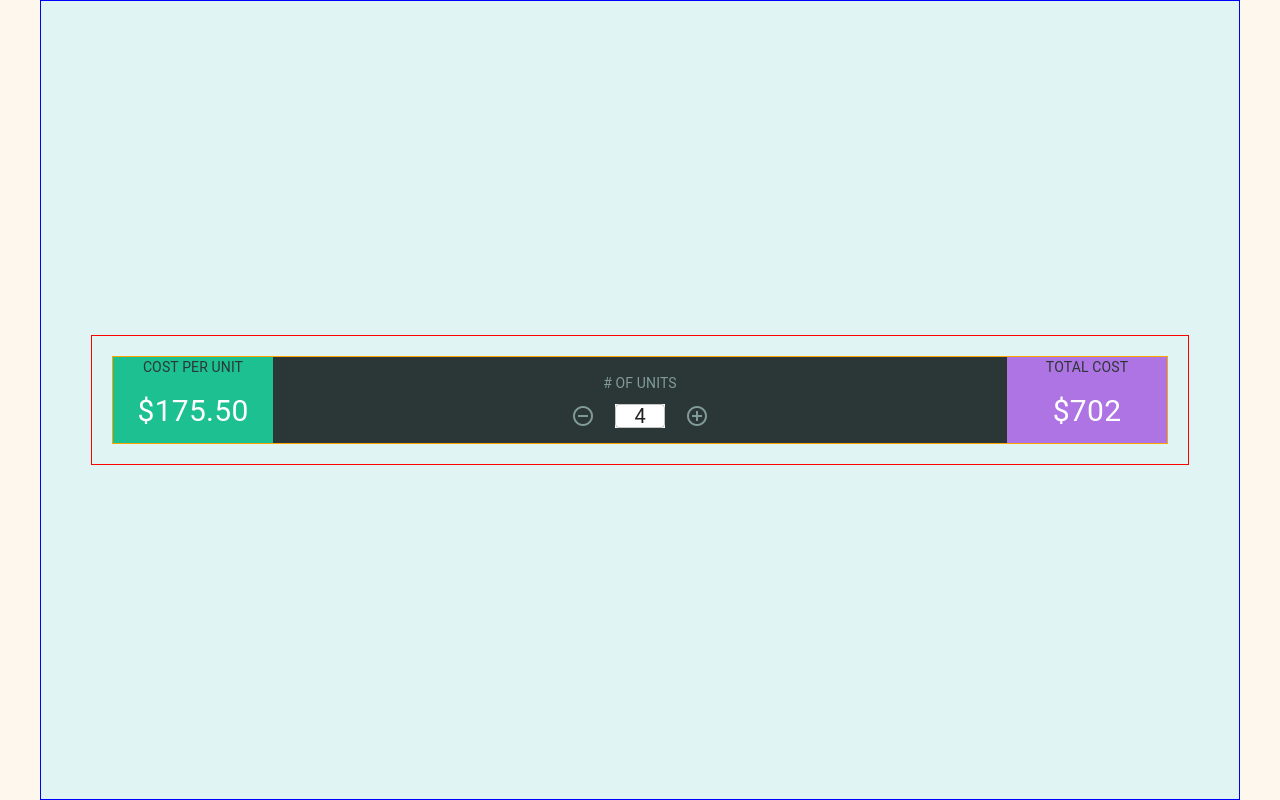
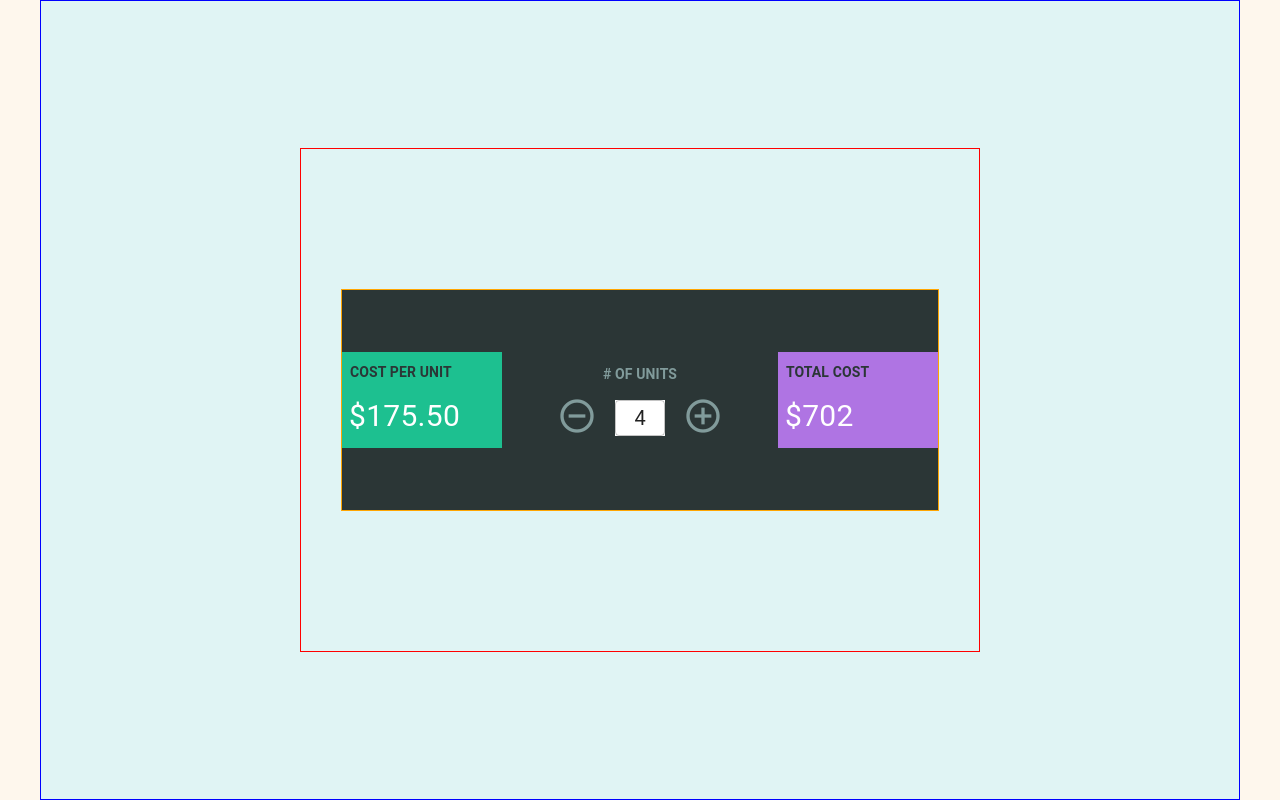
Before and after one commit to brianmgre/counter, a React (Create React App) app: page / in a window 1280 px wide. Built offline with nearby package versions, Linux system fonts and the light colour scheme.

Commit message:
added styles

```diff
--- a/src/components/styles/containerStyles.js
+++ b/src/components/styles/containerStyles.js
@@ -6,14 +6,17 @@ export const styles = theme => ({
     maxWidth: 1200,
     border: "1px solid blue",
     height: "100vh",
-    backgroundColor: "#E0F4F4"
+    backgroundColor: "#E0F4F4",
+    justifyContent: "center"
   },
 
   totalContainer: {
     border: "1px solid red",
-    width: "100%",
+    width: "680px",
     margin: "50px",
-    padding: 20
+    padding: 20,
+    margin: "163px",
+    padding: "140px 40px"
   },
 
   grid: {
@@ -22,7 +25,8 @@ export const styles = theme => ({
     border: "1px solid orange",
     textAlign: "center",
     justifyContent: "space-between",
-    backgroundColor: theme.palette.primary.main
+    backgroundColor: theme.palette.primary.main,
+    padding: "62px 0"
   },
 
   costContainer: {
@@ -37,7 +41,11 @@ export const styles = theme => ({
 
   title: {
     fontSize: 14,
-    color: theme.palette.primary.main
+    color: theme.palette.primary.main,
+    fontWeight: "bold",
+    textAlign: "left",
+    paddingLeft: 8,
+    marginTop: 10
   },
 
   costPer: {
@@ -50,16 +58,20 @@ export const styles = theme => ({
 
   cost: {
     fontSize: 30,
-    color: "white"
+    color: "white",
+    textAlign: "left",
+    paddingLeft: 7
   },
 
   unitForm: {
-    padding: "0 20px"
+    padding: "0 18px",
+    marginTop: "5px"
   },
 
   unitTitle: {
     color: "#819B9B",
-    fontSize: 14
+    fontSize: 14,
+    fontWeight: "bold"
   },
 
   input: {
@@ -69,6 +81,7 @@ export const styles = theme => ({
 
   addSubtract: {
     color: "#819B9B",
+    fontSize: "40px",
     "&:hover": {
       cursor: "pointer"
     }
@@ -77,6 +90,6 @@ export const styles = theme => ({
   resize: {
     fontSize: "20px",
     textAlign: "center",
-    padding: "0"
+    padding: "6px"
   }
 });
```
